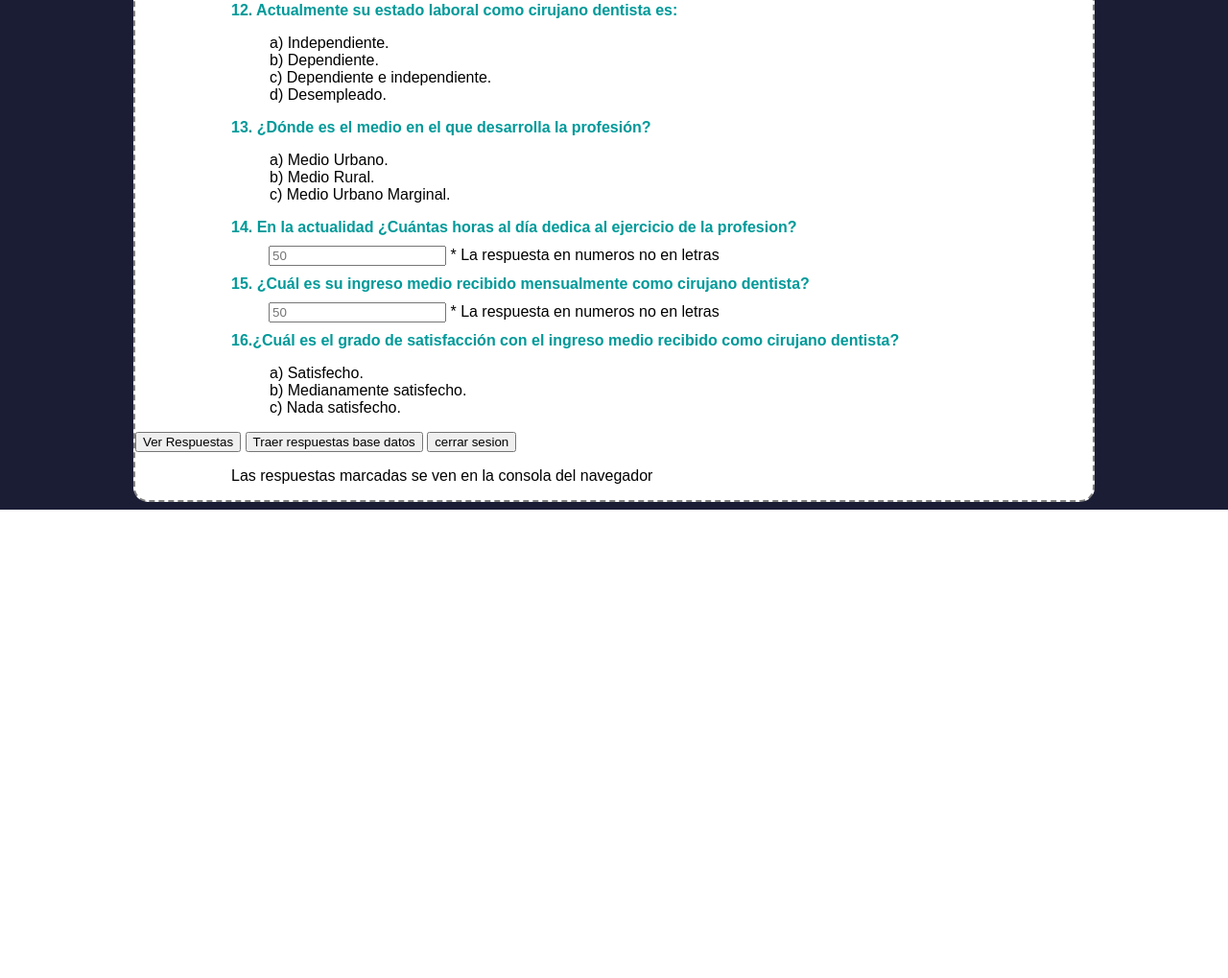
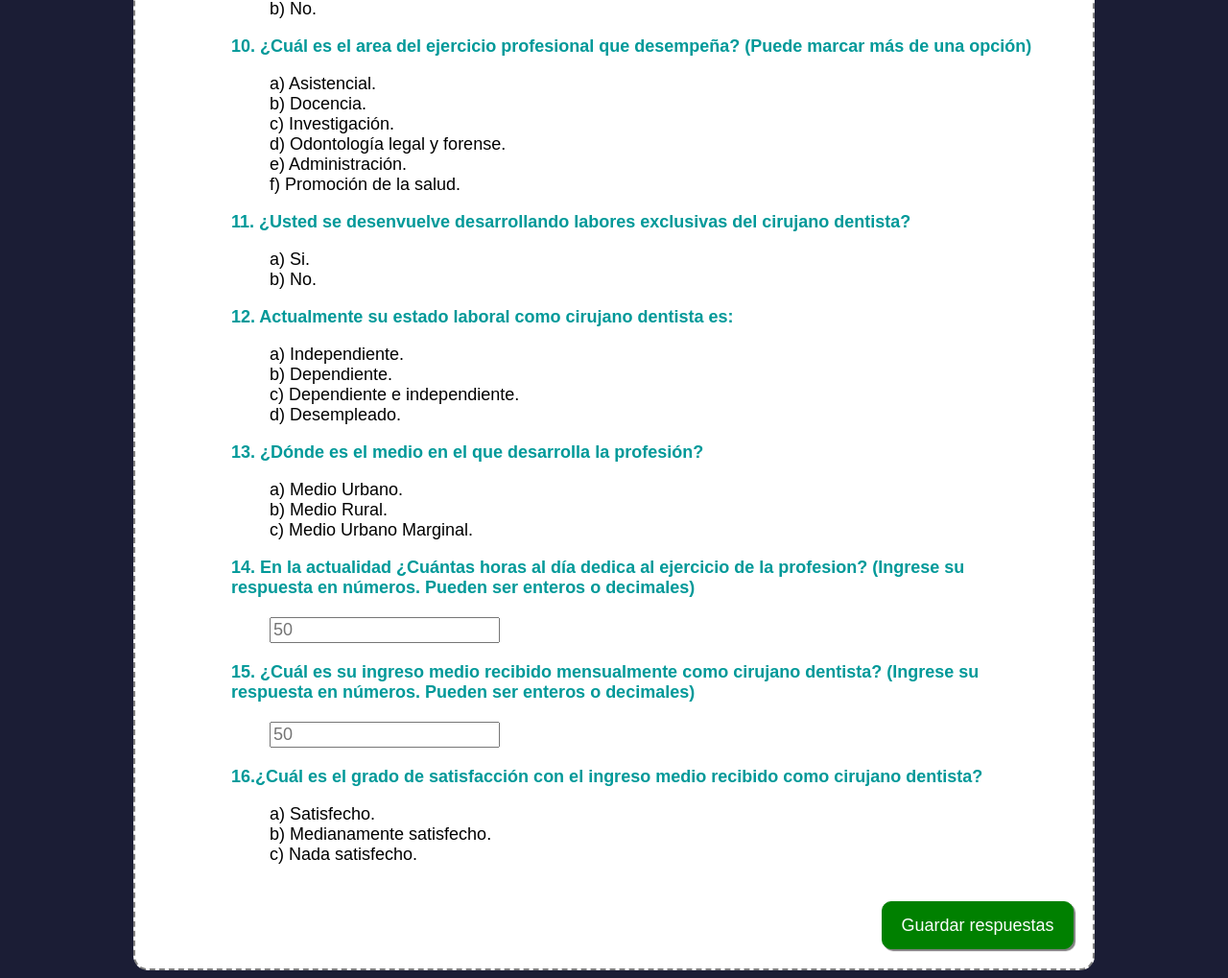
Before and after one commit to 5yC0r/84lt0, a PHP site: page / in a window 1280 px wide. Shown: the part 1714-2733 px from the top of the page at 96% size. Before the commit the page ends 2245 px from the top, so only its background shows below. Run offline with PHP 8.4, Linux system fonts and the light colour scheme; some libraries are stand-ins or nearby versions.

Commit message:
se agrego css a todo

```diff
--- a/css/main.css
+++ b/css/main.css
@@ -24,28 +24,56 @@ li{
 .contenedor-global{
 	width: 998px;
 	margin: 0 auto;
-	font-size: 16px;
+	font-size: 18px;
     font-family: 'Raleway', sans-serif;
 	background: white;
     border: 2px dashed gray;
     border-radius: 15px;
+    overflow: hidden
 }
 .contenedor-global p{
 	margin-left: 100px;
+    margin-right: 50px;
+    text-align: justify;
 }
 .contenedor-global .preguntas{
 	margin-left: 100px;
+    margin-right: 50px;
 }
 .enunciado label{
 	color: #009999;
 	font-weight: bold;
 }
 .respuesta-tipeada {
-    margin: 10px 39px;
+    margin: 10px 0px;
+}
+.pregunta-respuesta-tipeada input{
+    margin:10px 40px;
+    font-size: 18px;
 }
 .pregunta-adicional, .pregunta-adicional-alternativa-simple, .pregunta-adicional-alternativa-multiple{
 	display: none;
 	margin-left: 40px;
+}
+#boton-guardar-respuestas{
+    float: right;
+    text-align: center;
+    margin: 20px;
+    float: right;
+    height: 50px;
+    width: 200px;
+    background-color: green;
+    color: white;
+    font-size: 18px;
+    border: 1px solid green;
+    border-radius: 10px;
+    cursor: pointer;
+    -webkit-box-shadow: 2px 2px 1px 0px rgba(0,0,0,0.5);
+    -moz-box-shadow: 2px 2px 1px 0px rgba(0,0,0,0.5);
+    box-shadow: 2px 2px 1px 0px rgba(0,0,0,0.5);
+}
+.contenedor-global #resultado{
+    text-align: center;
 }
 
 /*CSS para ventana encuestador*/
--- a/encuestador.php
+++ b/encuestador.php
@@ -13,7 +13,7 @@
 <body>
 	<div id="listado-alumnos">
 		<div id="instrucciones">
-			<p>Esta es la lista de las personas que han respondido la encuesta. Darle click al botón "Ver respuestas" en la misma fila del nombre de la persona que desea ver sus respuestas y aparecerán las preguntas con la(s) alternativa(s) seleccionadas o escritas</p>
+			<p>Esta es la lista de las personas que han respondido la encuesta. Darle click al botón "Ver detalle" en la misma fila del nombre de la persona para ver información personal y sus respuestas.</p>
 		</div>
 		<div id="boton-listado-alumnos">
 			<button id="botonListar">Ver listado</button>
--- a/index.php
+++ b/index.php
@@ -1,7 +1,7 @@
-<?php
-	session_start();
-	$_SESSION['dniAlumno']=12345678;
-?>
+<!--<?php
+	//session_start();
+	//$_SESSION['dniAlumno']=12345678;
+?>-->
 <!DOCTYPE html>
 <html lang="en">
 <head>
@@ -16,15 +16,15 @@
 <body>
 	<div id="cuadrado"></div>
 	<div class="contenedor-global">
-		<h1>Titulo de la encuesta</h1>
-		<p>Instrucciones: En cada pregunta darle click a alguna alternativa y ver lo que pasa</p>
+		<h1>Bienvenido</h1>
+		<p>Instrucciones: A continuación se le presenta un conjunto de preguntas, algunas son de respuesta única, otras de respuesta múltiple y otras donde tendrá que digitar la respuesta usted mismo. Al finalizar todas las preguntas, solo de click al botón del final y sus respuestas serán registradas y almacenadas en nuestra base de datos.</p>
 		<?php
 			include ('vista/preguntas.php');
 		?>
-		<button id="boton">Ver Respuestas</button>
-		<button id="btnTraer">Traer respuestas base datos</button>
+		<button id="boton-guardar-respuestas">Guardar respuestas</button>
+		<!--<button id="btnTraer">Traer respuestas base datos</button>
 		<button><a href=""></a>cerrar sesion</button>
-		<div><p>Las respuestas marcadas se ven en la consola del navegador</p></div>
+		<div><p>Las respuestas marcadas se ven en la consola del navegador</p></div>-->
 		<div id="resultado"></div>
 	</div>
 </body>
--- a/js/main.js
+++ b/js/main.js
@@ -27,7 +27,7 @@ $(document).ready(function () {
 			});
 			$(this).attr("data-seleccionado","true");	// no funciona para cambiar internamente, solo de forma visual
 			$(this).data("seleccionado",true); 			// necesario para cambiar estado del atributo data-seleccionado, este si lo hace de forma interna
-			$(this).css('color','green');
+			$(this).css('color','red');
 		}else{
 			// si se ha elegido cualquier otra opcion menos ninguna, "desactivamos" la opcion ninguna y asignamos el atributo data-seleccionado=false
 			$("#"+numeroPregunta+" .grupo-alternativas-pregunta-multiple li label[data-ninguna=si]").attr("data-seleccionado","false");
@@ -37,7 +37,7 @@ $(document).ready(function () {
 			if(seleccionado == false){
 				$(this).attr("data-seleccionado","true");	// no funciona para cambiar internamente, solo de forma visual
 				$(this).data("seleccionado",true); 			// necesario para cambiar estado del atributo data-seleccionado, este si lo hace de forma interna
-				$(this).css('color','green');
+				$(this).css('color','red');
 			}else{
 				$(this).attr("data-seleccionado","false");
 				$(this).data("seleccionado",false);
@@ -119,7 +119,7 @@ $(document).ready(function () {
 		if(seleccionado == false){
 			$(this).attr("data-seleccionado","true");	// no funciona para cambiar internamente, solo de forma visual
 			$(this).data("seleccionado",true); 			// necesario para cambiar estado del atributo data-seleccionado, este si lo hace de forma interna
-			$(this).css('color','green');
+			$(this).css('color','red');
 		}else{
 			$(this).attr("data-seleccionado","false");
 			$(this).data("seleccionado",false);
@@ -159,7 +159,7 @@ $(document).ready(function () {
 	                        $("#resultado").html("Procesando, espere por favor...");
 	                },
 	                success:  function (response) {
-	                        $("#resultado").html(response);
+	                        $("#resultado").html("Sus respuestas han sido ingresadas y registradas, gracias por participar de nuestra encuesta.");
 	                }
 	        });
 		});
@@ -201,7 +201,7 @@ $(document).ready(function () {
 				console.log(datos);
 				var numeroFilas = datos.length;
 				var contenedorTabla = $('#contenedor-tabla');
-				contenedorTabla.html("<table align='center' border='1' id='tabla-alumnos'>"+
+				contenedorTabla.html("<table align='center' id='tabla-alumnos'>"+
 				"<thead>"+
 					"<tr>"+
 				        "<th>Codigo Usuario</th>"+
@@ -214,7 +214,7 @@ $(document).ready(function () {
 				"</table>");
 				var cuerpoTabla = $('#cuerpoTabla');
 				for (var i = 0; i < numeroFilas; i++) {
-				    cuerpoTabla.append('<tr><td>'+datos[i].dniAlumno+'</td><td>'+datos[i].nombres+'</td><td>'+datos[i].apellidos+'</td><td><button onclick= prueba('+datos[i].dniAlumno+')>Ver detalle</button></td></tr>');
+				    cuerpoTabla.append('<tr><td>'+datos[i].dniAlumno+'</td><td>'+datos[i].nombres+'</td><td>'+datos[i].apellidos+'</td><td><button class=boton-ver onclick= prueba('+datos[i].dniAlumno+')>Ver detalle</button></td></tr>');
 				}
             }
         });
@@ -259,7 +259,7 @@ function prueba(dniAlumno) {
                		var numeroFilas = datos.length;
                		for (var i = 0; i < numeroFilas; i++) {
                			$("#"+datos[i].numeroPregunta+"").show();	//mostramos las respuestas, si es que hay alguna que originalmente esta oculta
-               			$("#"+datos[i].numeroPregunta+" ul li label[data-indice="+datos[i].respuestaPregunta+"][data-pregunta="+datos[i].numeroPregunta+"]").css('color','purple');
+               			$("#"+datos[i].numeroPregunta+" ul li label[data-indice="+datos[i].respuestaPregunta+"][data-pregunta="+datos[i].numeroPregunta+"]").css('color','red');
                		}
                 }
         });
--- a/vista/preguntas.php
+++ b/vista/preguntas.php
@@ -103,7 +103,7 @@
 				<label for="">Explique a continuación el motivo por el cuál no se tituló y de por terminada la encuesta.</label>
 			</div>
 			<div class="respuesta-tipeada">
-				<input type="text" data-pregunta="p7-1" value="">
+				<input type="text" data-pregunta="p7-1" value="" size="90">
 			</div>
 		</div>
 	</div>
@@ -147,7 +147,7 @@
 				<label for="">¿Cuál es el motivo por el que no ejerce la profesión?</label>
 			</div>
 			<div class="respuesta-tipeada">
-				<input type="text" data-pregunta="p9-1" value="">
+				<input type="text" data-pregunta="p9-1" value="" size="90">
 			</div>
 		</div>
 	</div>
@@ -259,20 +259,18 @@
 	</div>
 	<div class="pregunta-respuesta-tipeada" id="p14">
 		<div class="enunciado">
-			<label for="">14. En la actualidad ¿Cuántas horas al día dedica al ejercicio de la profesion?</label>
+			<label for="">14. En la actualidad ¿Cuántas horas al día dedica al ejercicio de la profesion? (Ingrese su respuesta en números. Pueden ser enteros o decimales)</label>
 		</div>
 		<div class="respuesta-tipeada">
 			<input type="number" step="any" data-pregunta="p14" placeholder="50">
-			<label for=""> * La respuesta en numeros no en letras</label>
 		</div>
 	</div>
 	<div class="pregunta-respuesta-tipeada" id="p15">
 		<div class="enunciado">
-			<label for="">15. ¿Cuál es su ingreso medio recibido mensualmente como cirujano dentista?</label>
+			<label for="">15. ¿Cuál es su ingreso medio recibido mensualmente como cirujano dentista? (Ingrese su respuesta en números. Pueden ser enteros o decimales)</label>
 		</div>
 		<div class="respuesta-tipeada">
 			<input type="number" step="any" data-pregunta="p15" placeholder="50">
-			<label for=""> * La respuesta en numeros no en letras</label>
 		</div>
 	</div>
 	<div class="pregunta-alternativa-simple" id="p16">
```
Also changed, not shown: other parts of css/main.css (+32 -1 lines).
